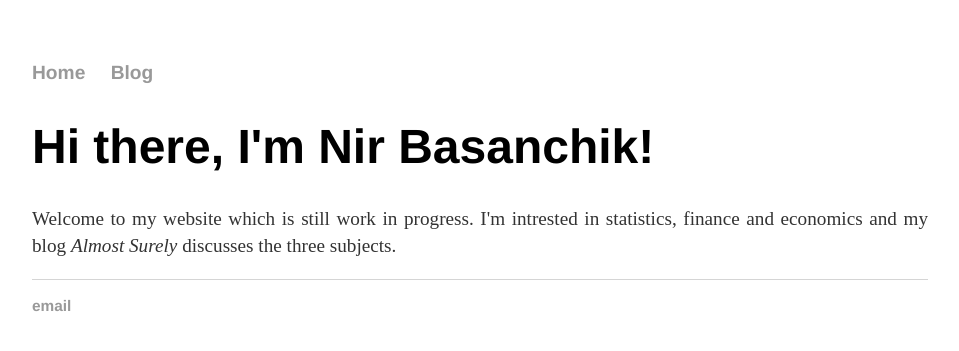
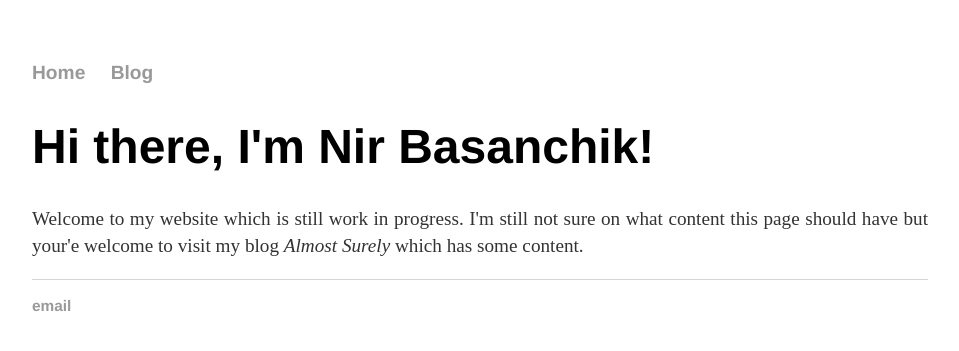
Before and after one commit to nirryde/nirryde.github.io, a Jekyll site: the page built from index.html, in a window 1280 px wide. Shown: the top 351 px of the page, without its empty margins (160-1119 px from the left). Built offline with Jekyll 4.4.1, drawn with Linux system fonts in a browser that asks for light colours.

Commit message:
Update index.html

```diff
--- a/index.html
+++ b/index.html
@@ -4,6 +4,5 @@ title: Nir Basanchik
 ---
 <div class="blurb">
 	<h1>Hi there, I'm Nir Basanchik!</h1>
-	<p>Welcome to my website which is still work in progress.
-	I'm intrested in statistics, finance and economics and my blog <em>Almost Surely</em> discusses the three subjects.</p>
+	<p>Welcome to my website which is still work in progress. I'm still not sure on what content this page should have but your'e welcome to visit my blog <em>Almost Surely</em> which has some content.</p>
 </div><!-- /.blurb -->
```
